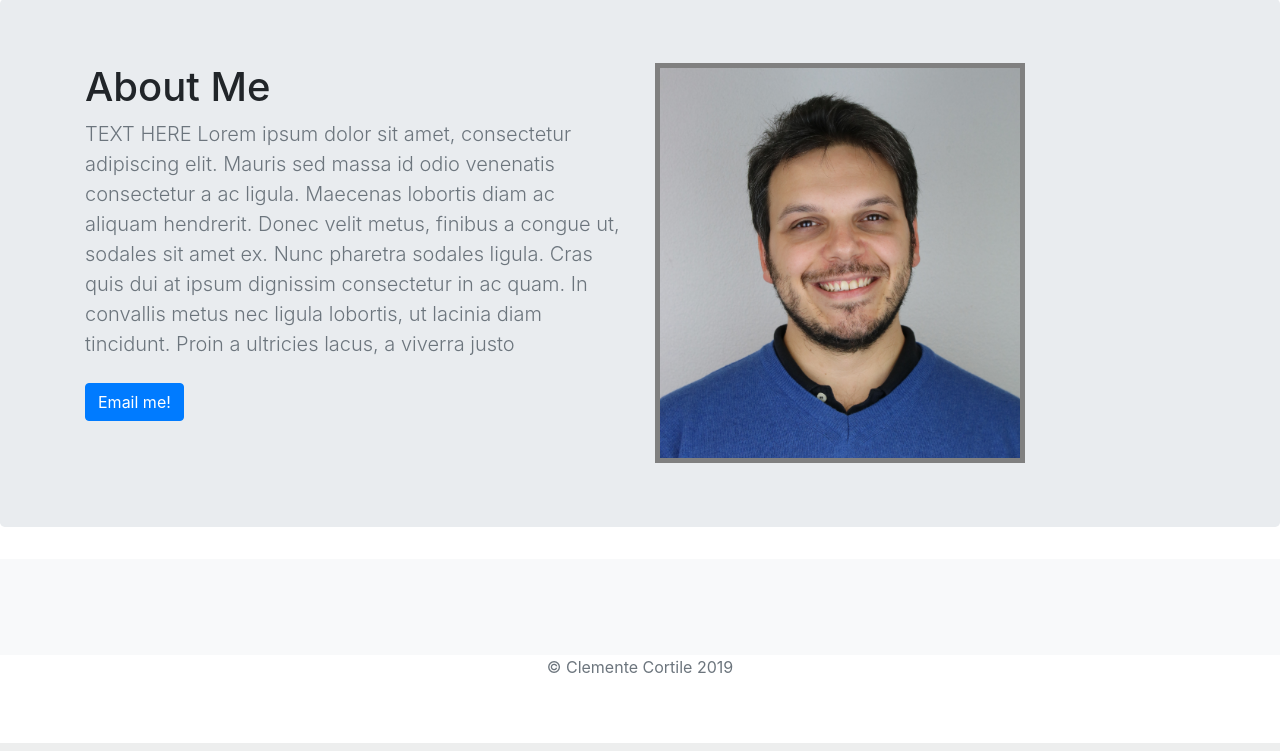
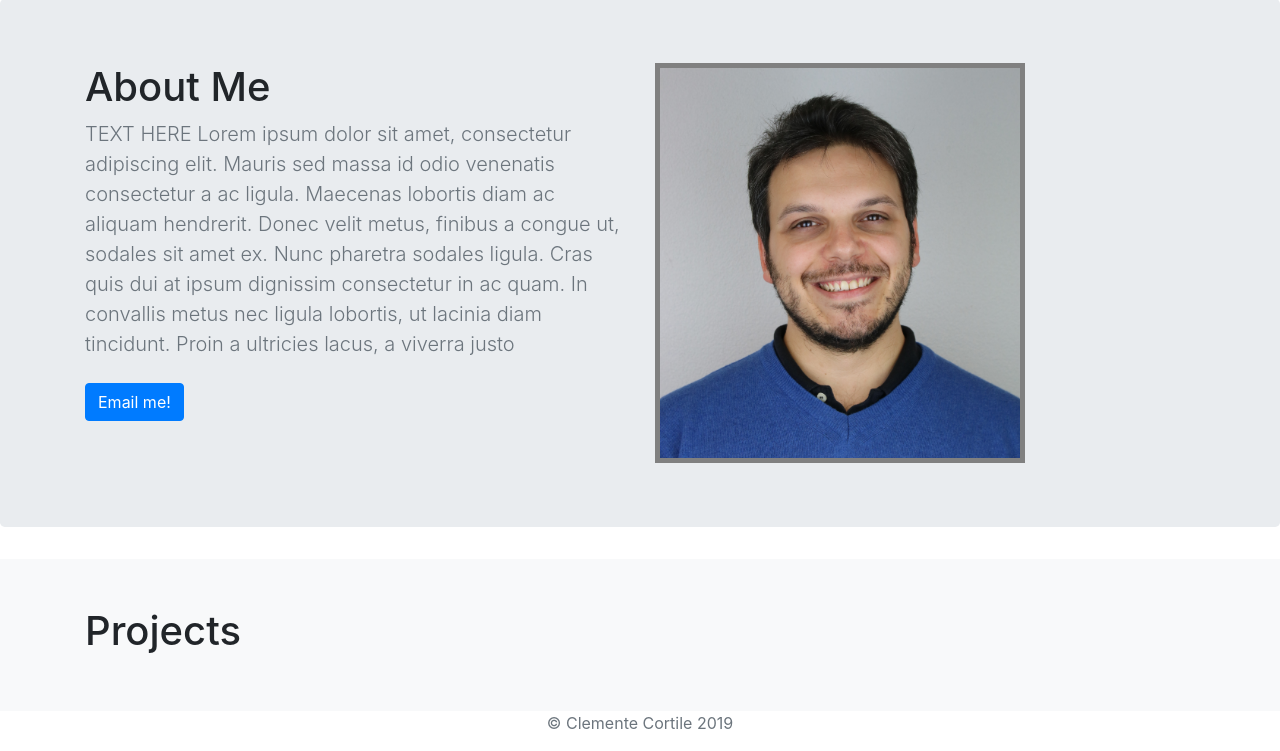
Before and after one commit to ClementeCortile/ptf, a Django app: page / in a window 1280 px wide. Shown: the part 57-808 px from the top of the page. Run offline with Django 3.2, Linux system fonts and the light colour scheme; data that the repository does not hold is empty; some libraries are stand-ins or nearby versions.

Commit message:
Adding Sections

```diff
--- a/jobs/templates/jobs/home.html
+++ b/jobs/templates/jobs/home.html
@@ -82,10 +82,15 @@
 
     </section>
 
+
     <div class="album py-5 bg-light">
         <div class="container">
+            <left><h1>Projects</h1></left>
+
 
             <div class="row">
+
+
 
 
                 {% for job in jobs.all %}
```
